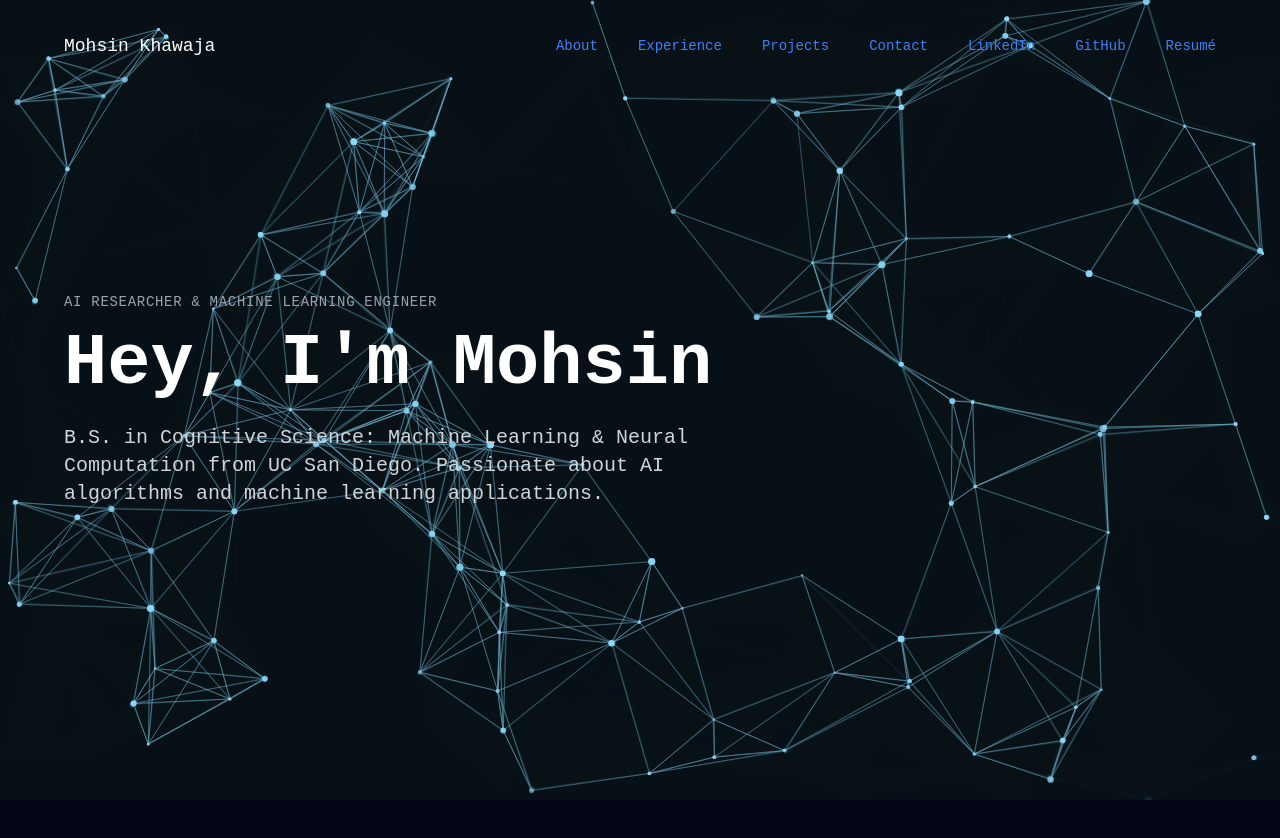
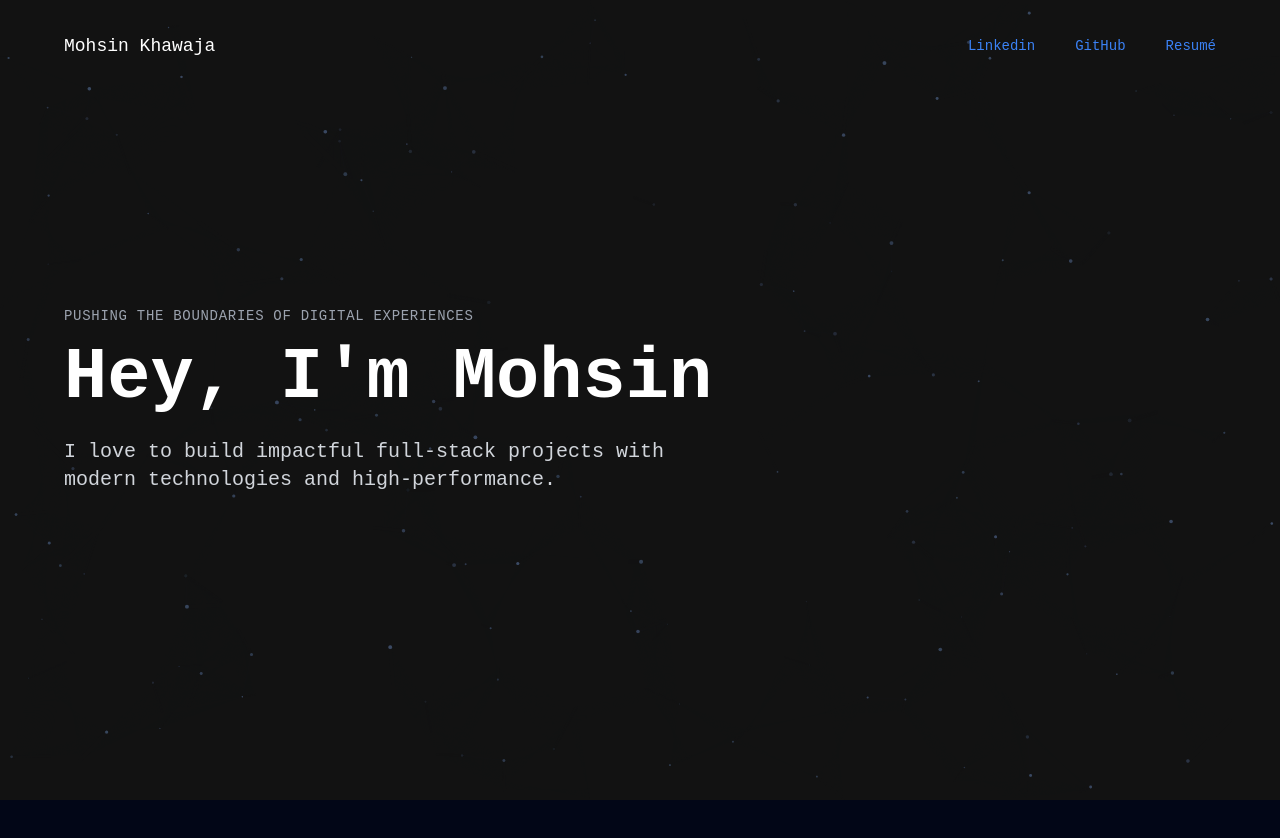
Before and after one commit to mohsin-khawaja/personal-website, a Next.js app: page / in a window 1280 px wide. Shown: the top 838 px of the page. Built offline with nearby package versions, Linux system fonts and the light colour scheme.

Commit message:
Update animated background to precisely match Rishi's website style

```diff
--- a/src/app/components/AnimatedBackground.tsx
+++ b/src/app/components/AnimatedBackground.tsx
@@ -26,7 +26,7 @@ export default function AnimatedBackground() {
     // Animation variables
     let time = 0;
     const particles: Particle[] = [];
-    const particleCount = 120; // Increased particle count for more visibility
+    const particleCount = 150; // Matches Rishi's particle count
 
     class Particle {
       x: number = 0;
@@ -40,13 +40,13 @@ export default function AnimatedBackground() {
         if (!canvas) return;
         this.x = Math.random() * canvas.width;
         this.y = Math.random() * canvas.height;
-        this.size = Math.random() * 2.5 + 1; // Larger particles
-        this.speedX = Math.random() * 0.4 - 0.2; // Slower speed
-        this.speedY = Math.random() * 0.4 - 0.2; // Slower speed
+        this.size = Math.random() * 1.5 + 0.5; // Smaller particles like Rishi's site
+        this.speedX = Math.random() * 0.2 - 0.1; // Slower speed for gentle movement
+        this.speedY = Math.random() * 0.2 - 0.1; // Slower speed for gentle movement
 
-        // Brighter blue tint colors for particles
-        const opacity = Math.random() * 0.7 + 0.3; // Higher opacity
-        this.color = `rgba(140, 220, 255, ${opacity})`;
+        // Dark blue to lighter blue particles with low opacity
+        const opacity = Math.random() * 0.3 + 0.05; // Very low opacity like Rishi's site
+        this.color = `rgba(100, 130, 180, ${opacity})`;
       }
 
       update() {
@@ -74,16 +74,16 @@ export default function AnimatedBackground() {
       particles.push(new Particle());
     }
 
-    // First fill with solid background
-    ctx.fillStyle = '#061018'; // Darker blue background
+    // First fill with solid background - matching Rishi's dark background
+    ctx.fillStyle = '#121212'; // Very dark background
     ctx.fillRect(0, 0, canvas.width, canvas.height);
 
     // Animation loop
     const animate = () => {
       if (!ctx || !canvas) return;
 
-      // Clear with slate color and slight transparency for trail effect
-      ctx.fillStyle = 'rgba(6, 16, 24, 0.2)'; // Darker blue with transparency
+      // Clear with very dark color and high transparency for subtle trail effect
+      ctx.fillStyle = 'rgba(18, 18, 18, 0.5)'; // Dark with high transparency
       ctx.fillRect(0, 0, canvas.width, canvas.height);
 
       // Update and draw particles
@@ -92,17 +92,17 @@ export default function AnimatedBackground() {
         particle.draw();
       });
 
-      // Draw connections between particles (thinner, blue-tinted)
+      // Draw connections between particles (very subtle, thin lines)
       for (let i = 0; i < particles.length; i++) {
         for (let j = i + 1; j < particles.length; j++) {
           const dx = particles[i].x - particles[j].x;
           const dy = particles[i].y - particles[j].y;
           const distance = Math.sqrt(dx * dx + dy * dy);
 
-          if (distance < 150) { // Increased connection distance
-            const opacity = 0.3 - distance / 1000;
-            ctx.strokeStyle = `rgba(140, 220, 255, ${opacity})`;
-            ctx.lineWidth = 0.8; // Slightly thicker lines
+          if (distance < 100) { // Shorter connection distance
+            const opacity = 0.05 - distance / 5000; // Very low opacity like Rishi's site
+            ctx.strokeStyle = `rgba(100, 140, 200, ${opacity})`;
+            ctx.lineWidth = 0.2; // Thinner lines like Rishi's site
             ctx.beginPath();
             ctx.moveTo(particles[i].x, particles[i].y);
             ctx.lineTo(particles[j].x, particles[j].y);
@@ -111,7 +111,7 @@ export default function AnimatedBackground() {
         }
       }
 
-      time += 0.01;
+      time += 0.005; // Slower time progression
       requestAnimationFrame(animate);
     };
 
@@ -129,36 +129,27 @@ export default function AnimatedBackground() {
         ref={canvasRef}
         className="absolute top-0 left-0 w-full h-full"
         style={{
-          background: 'linear-gradient(to bottom, #061018, #050d14)', // Darker blue background
+          background: 'linear-gradient(to bottom right, #121212, #1a1a1a)', // Matching Rishi's gradient
         }}
       />
 
-      {/* Top navigation like Rishi's site */}
+      {/* Top navigation links matching Rishi's site */}
       <div className="absolute top-0 left-0 w-full px-8 md:px-16 py-8 flex justify-between items-center z-10">
         <div className="text-white text-base md:text-lg font-normal">Mohsin Khawaja</div>
-        <div className="hidden md:flex space-x-10 text-sm text-gray-300">
-          <a href="#about" className="hover:text-white transition-colors">About</a>
-          <a href="#experience" className="hover:text-white transition-colors">Experience</a>
-          <a href="#projects" className="hover:text-white transition-colors">Projects</a>
-          <a href="#contact" className="hover:text-white transition-colors">Contact</a>
-          <a href="https://linkedin.com/mohsin-khawaja" className="hover:text-white transition-colors">LinkedIn</a>
+        <div className="hidden md:flex space-x-10 text-sm text-gray-400">
+          <a href="https://linkedin.com/in/mohsin-khawaja" className="hover:text-white transition-colors">Linkedin</a>
           <a href="https://github.com/mohsin-khawaja" className="hover:text-white transition-colors">GitHub</a>
           <a href="#" className="hover:text-white transition-colors">Resumé</a>
         </div>
       </div>
 
-      {/* Responsive navigation for mobile */}
-      <div className="absolute bottom-8 left-0 w-full md:hidden flex justify-center space-x-4 text-xs text-gray-300 z-10">
-        <a href="#about" className="hover:text-white transition-colors">About</a>
-        <a href="#experience" className="hover:text-white transition-colors">Experience</a>
-        <a href="#projects" className="hover:text-white transition-colors">Projects</a>
-        <a href="#contact" className="hover:text-white transition-colors">Contact</a>
-        <a href="https://linkedin.com/mohsin-khawaja" className="hover:text-white transition-colors">LinkedIn</a>
-        <a href="https://github.com/mohsin-khawaja" className="hover:text-white transition-colors">GitHub</a>
+      {/* Responsive navigation for mobile - hidden on Rishi's site */}
+      <div className="md:hidden absolute top-0 right-0 p-4 z-10">
+        {/* Mobile menu button would go here */}
       </div>
 
-      {/* Main content positioned like Rishi's site */}
-      <div className="absolute inset-0 flex flex-col justify-center px-8 md:px-16 z-10">
+      {/* Main content positioned exactly like Rishi's site */}
+      <div className="absolute inset-0 flex flex-col justify-center items-start px-8 md:px-16 z-10">
         <div className="mt-20 md:mt-0 max-w-3xl">
           <motion.p
             initial={{ opacity: 0 }}
@@ -166,7 +157,7 @@ export default function AnimatedBackground() {
             transition={{ duration: 0.5 }}
             className="text-gray-400 text-sm tracking-wider mb-3"
           >
-            AI RESEARCHER & MACHINE LEARNING ENGINEER
+            PUSHING THE BOUNDARIES OF DIGITAL EXPERIENCES
           </motion.p>
 
           <motion.h1
@@ -184,7 +175,7 @@ export default function AnimatedBackground() {
             transition={{ duration: 0.8, delay: 0.4 }}
             className="text-lg md:text-xl text-gray-300 max-w-2xl"
           >
-            B.S. in Cognitive Science: Machine Learning & Neural Computation from UC San Diego. Passionate about AI algorithms and machine learning applications.
+            I love to build impactful full-stack projects with modern technologies and high-performance.
           </motion.p>
         </div>
       </div>
```
